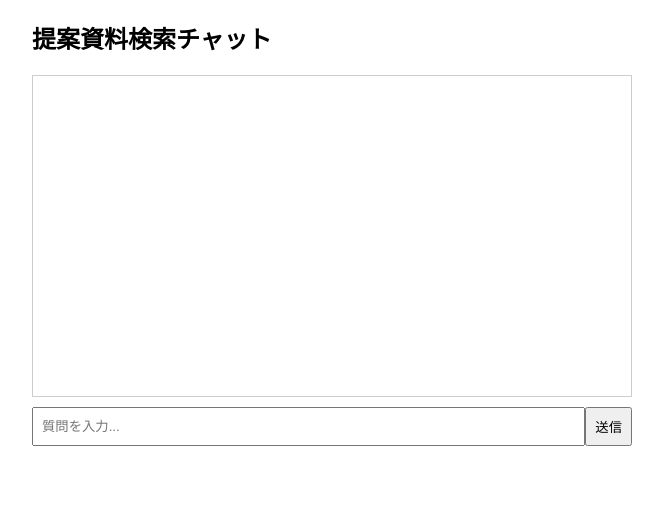
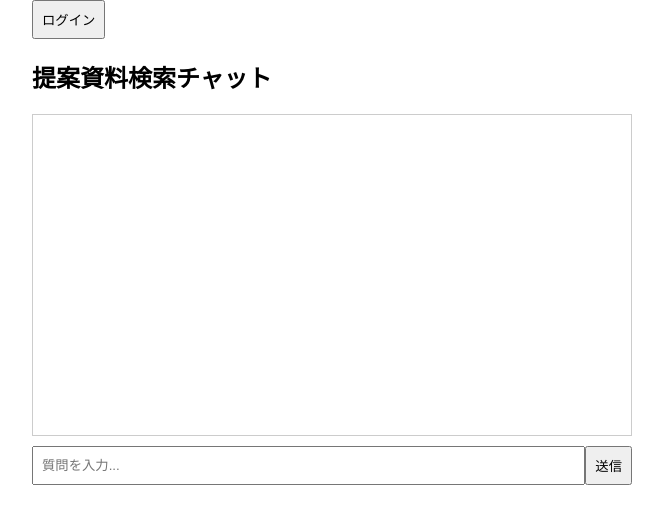
Before and after one commit to hajimeiwase/amplify-repository, a React (Create React App) app: page / in a window 1280 px wide. Shown: the top 524 px of the page, without its empty margins (308-971 px from the left). Built offline with nearby package versions, Linux system fonts and the light colour scheme.

Commit message:
Cognitoログイン追加

```diff
--- a/src/App.js
+++ b/src/App.js
@@ -9,6 +9,16 @@ function App() {
   const [loading, setLoading] = useState(false); // ★ 追加
   const [error, setError] = useState('');        // ★ 追
 
+
+  // ▼ 追加：Hosted UI へリダイレクトするだけ（SPAクライアントのlogin URLを.envに設定）
+  const handleLogin = () => {
+    const url = process.env.REACT_APP_COGNITO_LOGIN_URL;
+    if (!url) {
+      alert('REACT_APP_COGNITO_LOGIN_URL が未設定です');
+      return;
+    }
+    window.location.href = url;
+  };
 
   const handleSend = async () => {
     if (!input.trim()) return;
@@ -59,6 +69,11 @@ function App() {
 
   return (
     <div className="App">
+      {/* ▼ ログインボタン（Hosted UI へ） */}
+      <div className="auth-bar">
+        <button onClick={handleLogin}>ログイン</button>
+      </div>
+
       <h2>提案資料検索チャット</h2>
       <div className="chat-box">
         {messages.map((msg, idx) => (
```
Also changed, not shown: Cognitユーザー.txt (added), 1 other file (tests, documents, lock files or other folders).
